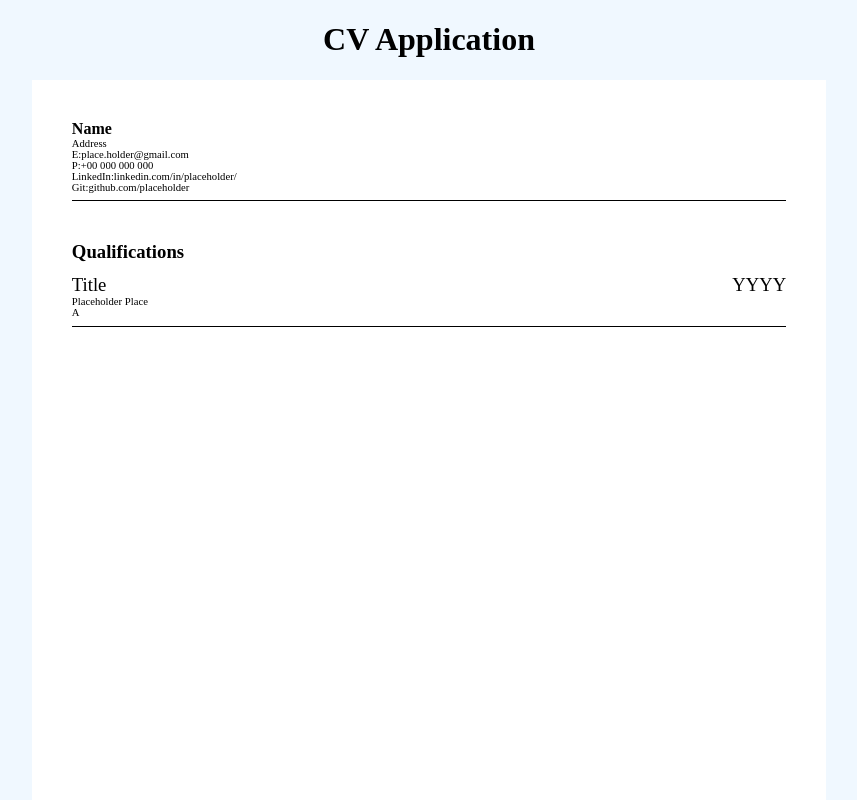
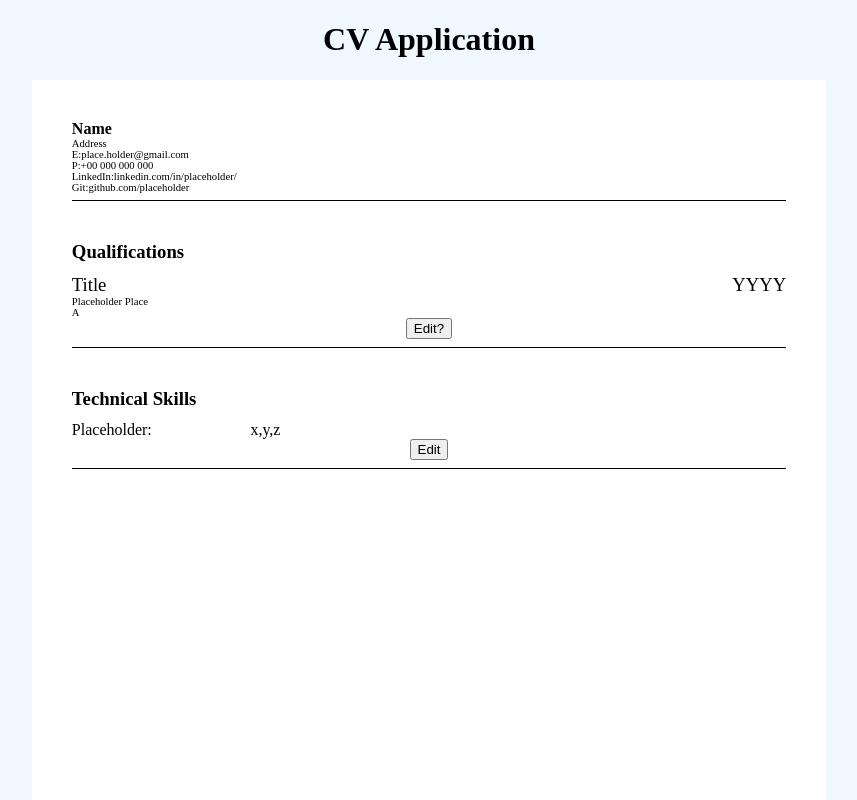
Before and after one commit to Chipset-0/CV_App, a React (Vite) app: page / in a window 1280 px wide. Shown: the top 800 px of the page, without its empty margins (211-1068 px from the left). Built offline with nearby package versions, Linux system fonts and the light colour scheme.

Commit message:
TechnicalSkills completed. Adjusted CSS classes to include universal css file for common classes

```diff
--- a/src/App.jsx
+++ b/src/App.jsx
@@ -4,6 +4,7 @@ import './App.css'
 import General from './Components/General/General'
 import Qualifications from './Components/Qualifications/Qualifications'
 import html2pdf from 'html2pdf.js'
+import TechnicalSkills from './Components/Technical/Technical Skills'
 
 function App() {
   const [count, setCount] = useState(0)
@@ -21,6 +22,7 @@ function App() {
       <div className="cv-display" ref={cvRef}>
           <General />
           <Qualifications />
+          <TechnicalSkills />
       </div>
       <div id="page-actions">
           <button id="print-cv " className="page-action-button" onClick={printCV}>Print</button>
--- a/src/Components/General/General.jsx
+++ b/src/Components/General/General.jsx
@@ -1,5 +1,6 @@
 import { useState } from 'react'
 import './General.css'
+import '../UniversalStyling.css'
 
 
 function GeneralEdit({generalData,setGeneralData,setIsEditingGeneral
--- a/src/Components/Qualifications/Qualifications.css
+++ b/src/Components/Qualifications/Qualifications.css
@@ -2,9 +2,9 @@
 {
     width: 90%;
     border-bottom: 1px solid black;
-    padding-bottom: 1%;
-    margin: 5%
 }
+
+
 
 .qualification-container
 {
@@ -53,47 +53,3 @@
     display: grid;
 
 }
-
-.qualification-submit-button
-{
-    width: fit-content;
-    justify-self: right;
-    margin:8px;
-    margin-right: 10%;
-    border: none;
-    padding: 8px;
-    border-radius: 8px;
-    background-color: rgb(128, 188, 236);
-}
-
-.qualification-delete-button
-{
-    width: fit-content;
-    justify-self: right;
-    margin:8px;
-    margin-right: 10%;
-    border: none;
-    padding: 8px;
-    border-radius: 8px;
-    background-color: rgb(236, 128, 128);
-}
-
-.qualification-submit-button:hover {
-    background-color: rgb(83, 154, 212);
-
-}
-
-
-.qualification-delete-button:hover {
-    background-color: rgb(212, 83, 83);
-
-}
-
-.section-header
-{
-    margin-bottom: 3mm;
-}
-
-.hide{
-    display: none;
-}
--- a/src/Components/Qualifications/Qualifications.jsx
+++ b/src/Components/Qualifications/Qualifications.jsx
@@ -1,5 +1,6 @@
 import { useState } from 'react'
 import './Qualifications.css'
+import '../UniversalStyling.css'
 
 export default function Qualifications()
 {
@@ -48,7 +49,6 @@ function QualificationContainerEdit({qualificationData, setQualificationData, in
         const value = e.target.value
 
         const updated = {...qualification, [name]:value};
-        console.log("Updated ", index, updated, qualificationData)
 
         setQualificationData(qualificationData.map((item, i) => i == index ? updated : item));
 
@@ -71,8 +71,8 @@ function QualificationContainerEdit({qualificationData, setQualificationData, in
                 <input  className="qualification-text" name="source" placeholder={qualification.source} onChange={handleChange} />
                 <input  className="qualification-text" name="detail" placeholder={qualification.detail} onChange={handleChange} />
                 <div>
-                    <button type="submit" className='qualification-submit-button'>Save</button>
-                    <button type="button" className='qualification-delete-button' onClick={deleteQualification}>Delete</button>
+                    <button type="submit" className='submit-button'>Save</button>
+                    <button type="button" className='delete-button' onClick={deleteQualification}>Delete</button>
                 </div>
             </form>
         </div>
@@ -86,14 +86,6 @@ function QualificationEdit({qualificationData, setQualificationData, setIsEditin
         setIsEditingQualification(false)
     }
 
-    const handleChange = (e) => {
-        const type = e.target.type
-        const name = e.target.name
-
-        const value = e.target.value
-
-        setQualificationData(qualificationData => ({ ...qualificationData, [name]:value}))
-    }
 
     const addQualification = () =>
     {
@@ -101,7 +93,7 @@ function QualificationEdit({qualificationData, setQualificationData, setIsEditin
     }
 
     return(
-        <div className='qualification-options-container'>
+        <div className='qualification-options-container cv-section-margin'>
             {qualificationData.map((qualification, i) => (
                 <QualificationContainerEdit qualificationData={qualificationData} setQualificationData={setQualificationData} index={i}/>
             ))}
@@ -134,7 +126,7 @@ function QualificationText({qualificationData, setIsEditingQualification})
     const [qualificationIsHovered, setQualificationIsHovered] = useState(false)
 
     return(
-        <div className="qualification-options-container" onMouseEnter={() => setQualificationIsHovered(true)} onMouseLeave={() => setQualificationIsHovered(false)}>
+        <div className="qualification-options-container cv-section-margin" onMouseEnter={() => setQualificationIsHovered(true)} onMouseLeave={() => setQualificationIsHovered(false)}>
             <h3 className='section-header'>Qualifications</h3>
             {qualificationData.map((qualification, i) => (
                 <QualificationContainerText qualification={qualification} key={i}/>
--- a/src/Components/Technical/Technical Skills.jsx
+++ b/src/Components/Technical/Technical Skills.jsx
@@ -0,0 +1,124 @@
+import { useState } from 'react'
+import './TechnicalSkills.css'
+
+export default function TechnicalSkills()
+{
+    const [technicalData, setTechnicalData] = useState([TechnicalObjectFactory()])
+
+    const [isEditingTechnicalSkills, setIsEditingTechnicalSkills] = useState(false)
+
+    return (
+        <div>
+            {isEditingTechnicalSkills ? (
+                <TechnicalEdit
+                    technicalData={technicalData}
+                    setTechnicalData={setTechnicalData}
+                    setIsEditingTechnicalSkills={setIsEditingTechnicalSkills}/>
+            ) : (
+                <TechnicalText
+                    technicalData={technicalData}
+                    setIsEditingTechnicalSkills={setIsEditingTechnicalSkills}/>
+            )}
+        </div>
+    )
+}
+
+function TechnicalObjectFactory(type="Placeholder", skills="x,y,z")
+{
+    return (
+        {
+            type: type,
+            skills: skills
+        }
+    );
+}
+
+function TechnicalContainerText({skill})
+{
+    return(
+        <div className='technical-container'>
+            <div className='technical-title'>{skill.type}:</div>
+            <div className='technical-list'>{skill.skills}</div>
+        </div>
+    )
+}
+
+function TechnicalText({technicalData, setIsEditingTechnicalSkills})
+{
+    const [technicalIsHovered, setTechnicalIsHovered] = useState(false)
+
+    return (
+        <div className='technical-options-container cv-section-margin' onMouseEnter={() => setTechnicalIsHovered(true)} onMouseLeave={() => setTechnicalIsHovered(false)}>
+            <h3 className='section-header'>Technical Skills</h3>
+            {technicalData.map((skill, i) => (
+                <TechnicalContainerText skill={skill} key={i}/>
+            ))}
+            <div className={`technical-edit-button-container ${technicalIsHovered ? "" : "hide"}`}>
+                <button id="technical-edit-toggle" onClick={() => setIsEditingTechnicalSkills(true)}>Edit</button>
+            </div>
+        </div>
+    )
+}
+
+function TechnicalContainerEdit({technicalData, setTechnicalData, index})
+{
+    const skill = technicalData[index];
+
+    const handleChange = (e) => {
+        const name = e.target.name
+        const value = e.target.value
+
+        const updated = {...skill, [name]:value};
+        console.log(updated)
+        setTechnicalData(technicalData.map((item, i) => i == index ? updated : item));
+    }
+
+    const handleSubmit = (e) =>
+    {
+        e.preventDefault();
+    }
+
+    const deleteTechnical = () =>
+    {
+        setTechnicalData(technicalData.filter((_, i) => i !== index))
+    }
+
+    return(
+        <div className='technical-container-edit'>
+            <form className='technical-edit-form' onSubmit={handleSubmit}>
+                <div class="technical-input">
+                    <input className='technical-type' name="type" placeholder={skill.type} onChange={handleChange}/>
+                    <input className='technical-skills' name="skills" placeholder={skill.skills} onChange={handleChange}/>
+                </div>
+                <div class="technical-input-buttons">
+                    <button type="submit" className='submit-button save-button'>Save</button>
+                    <button type="button" className='delete-button' onClick={deleteTechnical}>Delete</button>
+                </div>
+            </form>
+        </div>
+    )
+}
+
+function TechnicalEdit({technicalData, setTechnicalData, setIsEditingTechnicalSkills})
+{
+    const addTechnicalSkill = () => {
+        setTechnicalData(technicalData => [...technicalData, TechnicalObjectFactory()]);
+    }
+
+    const handleSubmit = (event) => {
+        event.preventDefault();
+        setIsEditingTechnicalSkills(false);
+    }
+
+    return (
+        <div className='technical-options-container cv-section-margin'>
+            {technicalData.map((skill, i) => (
+                <TechnicalContainerEdit technicalData={technicalData} setTechnicalData={setTechnicalData} index={i} key={i} />
+            ))}
+            <div className="qualification-edit-buttons-container">
+                <button id="add-qualification-button" onClick={addTechnicalSkill}>Add</button>
+                <button id="finish-edit-qualification-button" onClick={handleSubmit}>Finish</button>
+            </div>
+        </div>
+    )
+}
--- /dev/null
+++ b/src/Components/Technical/TechnicalSkills.css
@@ -0,0 +1,52 @@
+.technical-container
+{
+    align-items: center;
+    display: grid;
+    grid-template-columns: 1fr 3fr;
+}
+
+.technical-options-container
+{
+    width: 90%;
+    border-bottom: 1px solid black;
+}
+
+.technical-edit-button-container
+{
+    display: grid;
+    justify-content: center;
+    align-items: center;
+}
+
+.technical-container-edit
+{
+    display: grid;
+    align-content: center;
+    justify-content: center;
+}
+
+.technical-edit-form
+{
+    align-self: center;
+    justify-self: center;
+    display: grid;
+}
+
+.technical-input
+{
+    display: flex;
+    gap: 2cm;
+    justify-content: space-evenly;
+}
+
+.technical-input-buttons
+{
+    display: flex;
+    justify-content: center;
+    gap: 1cm;
+}
+
+.technical-input-buttons button
+{
+    margin: 1mm 0;
+}
--- /dev/null
+++ b/src/Components/UniversalStyling.css
@@ -0,0 +1,49 @@
+.section-header
+{
+    margin-bottom: 3mm;
+}
+
+.cv-section-margin
+{
+    padding-bottom: 1%;
+    margin: 5%
+}
+
+.hide{
+    display: none;
+}
+
+.submit-button
+{
+    width: fit-content;
+    justify-self: right;
+    margin:8px;
+    margin-right: 10%;
+    border: none;
+    padding: 8px;
+    border-radius: 8px;
+    background-color: rgb(128, 188, 236);
+}
+
+.delete-button
+{
+    width: fit-content;
+    justify-self: right;
+    margin:8px;
+    margin-right: 10%;
+    border: none;
+    padding: 8px;
+    border-radius: 8px;
+    background-color: rgb(236, 128, 128);
+}
+
+.submit-button:hover {
+    background-color: rgb(83, 154, 212);
+
+}
+
+
+.delete-button:hover {
+    background-color: rgb(212, 83, 83);
+
+}
```
Also changed, not shown: TODO.txt.
